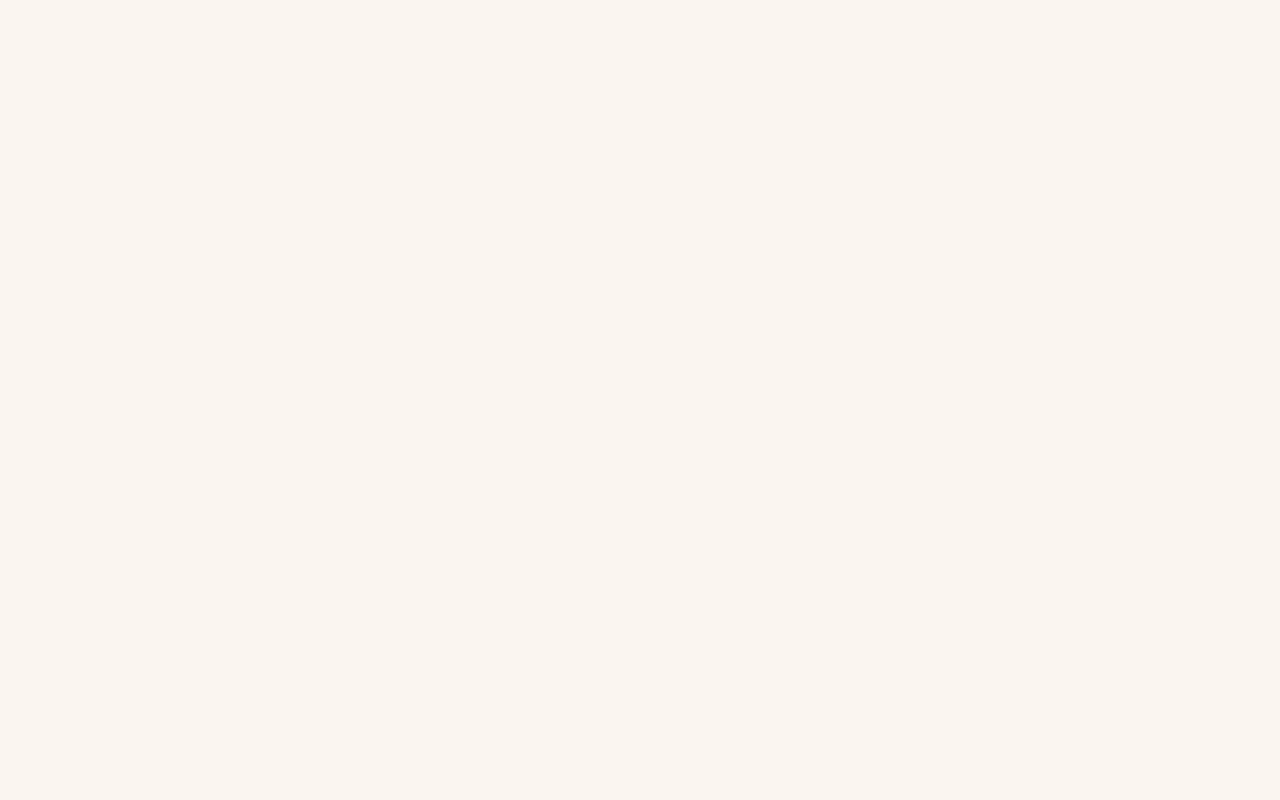
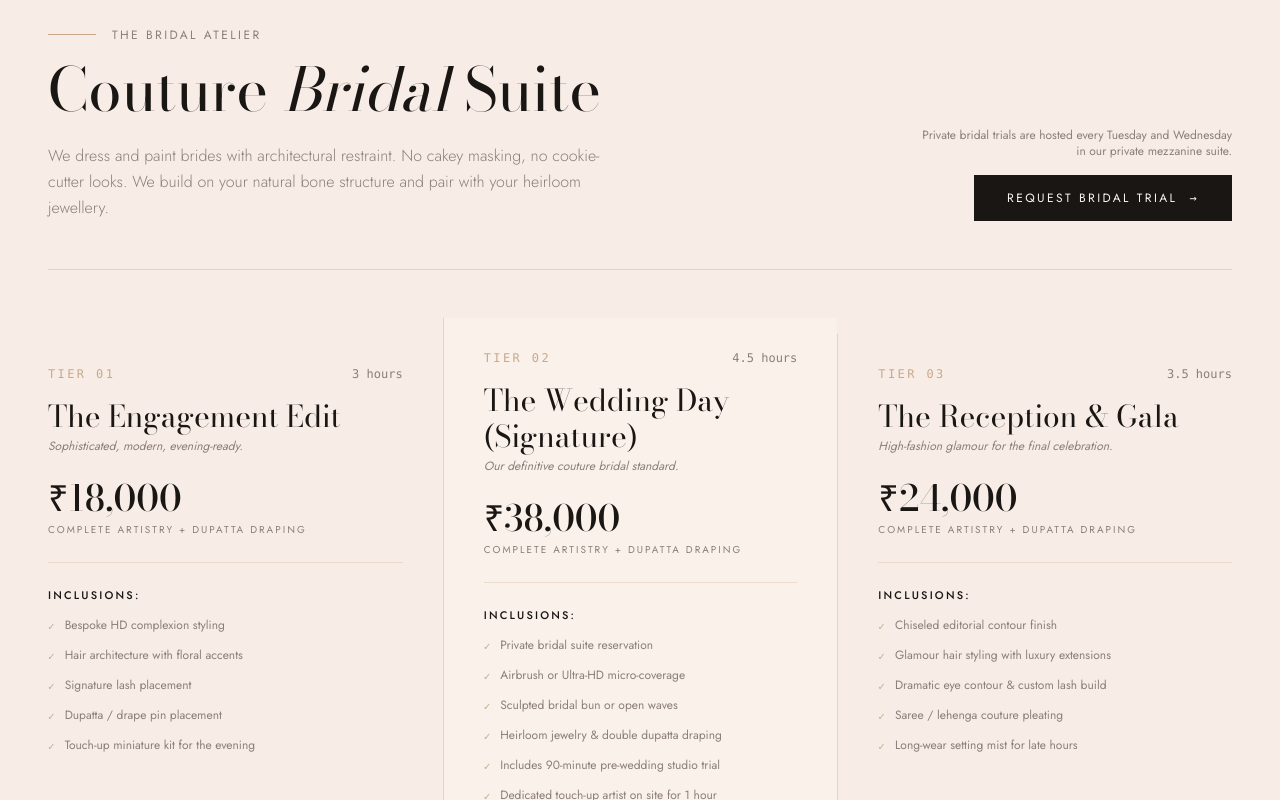
Before and after one commit to arivraHQ/noor-salon-spa, a Next.js app: page / in a window 1280 px wide. Shown: the part 5360-6160 px from the top of the page. Before the commit the page ends 5258 px from the top, so only its background shows below. Built offline with nearby package versions, Linux system fonts and the light colour scheme.

Commit message:
feat: bridal section

```diff
--- a/app/page.tsx
+++ b/app/page.tsx
@@ -3,6 +3,7 @@ import { Hero } from "@/components/sections/Hero";
 import { Intro } from "@/components/sections/Intro";
 import { ServicesMenu } from "@/components/sections/ServicesMenu";
 import { SignatureTreatments } from "@/components/sections/SignatureTreatments";
+import { Bridal } from "@/components/sections/Bridal";
 
 export default function Home() {
   return (
@@ -12,6 +13,7 @@ export default function Home() {
       <Intro />
       <ServicesMenu />
       <SignatureTreatments />
+      <Bridal />
     </main>
   );
 }
--- /dev/null
+++ b/components/sections/Bridal.tsx
@@ -0,0 +1,133 @@
+"use client";
+
+import React from "react";
+import { siteContent, BridalTier } from "@/content/site";
+
+export function Bridal() {
+  const { bridal } = siteContent;
+
+  const handleBridalTrial = (tierName?: string) => {
+    const text = encodeURIComponent(
+      `Hello Noor Atelier Kanpur,\nI would like to inquire about a Private Bridal Trial & Consultation${
+        tierName ? ` for ${tierName}` : ""
+      } at your Civil Lines studio.\nPlease let me know the upcoming Tuesday/Wednesday availability.`
+    );
+    window.open(`https://wa.me/${siteContent.nap.whatsappNumber}?text=${text}`, "_blank");
+  };
+
+  return (
+    <section
+      id="bridal"
+      aria-label="Couture Bridal Packages"
+      className="relative w-full py-20 sm:py-32 bg-blush/25 border-y border-champagne/40"
+    >
+      <div className="max-w-7xl mx-auto px-6 sm:px-8 lg:px-12">
+        {/* Header with Luxury Serif and Editorial Briefing */}
+        <div className="flex flex-col lg:flex-row lg:items-end justify-between pb-12 border-b border-champagne/40">
+          <div className="max-w-xl">
+            <div className="flex items-center space-x-4 mb-4">
+              <span className="w-12 h-[1px] bg-champagne" />
+              <span className="text-xs uppercase tracking-widest font-jost text-muted">
+                {bridal.eyebrow}
+              </span>
+            </div>
+            <h2 className="font-bodoni text-3xl sm:text-5xl md:text-6xl text-text font-normal leading-tight">
+              Couture <span className="italic">Bridal</span> Suite
+            </h2>
+            <p className="mt-6 text-base text-muted font-jost font-light leading-relaxed">
+              {bridal.description}
+            </p>
+          </div>
+
+          <div className="mt-8 lg:mt-0 flex flex-col items-start lg:items-end">
+            <p className="text-xs font-jost text-muted max-w-xs lg:text-right mb-4">
+              {bridal.trialNote}
+            </p>
+            <button
+              onClick={() => handleBridalTrial()}
+              type="button"
+              className="inline-flex items-center justify-center px-8 py-3.5 bg-primary text-bg font-jost text-xs uppercase tracking-widest hover:bg-text hover:text-blush transition-colors border border-primary focus:outline-none focus:ring-1 focus:ring-champagne"
+            >
+              <span>Request Bridal Trial</span>
+              <span className="ml-3 font-mono">→</span>
+            </button>
+          </div>
+        </div>
+
+        {/* 3 Package Tiers as a Refined Horizontal Comparison List (NOT bouncy cards) */}
+        <div className="mt-12 sm:mt-16 grid grid-cols-1 lg:grid-cols-3 divide-y lg:divide-y-0 lg:divide-x divide-champagne/40 border-b border-champagne/40">
+          {bridal.tiers.map((tier: BridalTier, idx: number) => (
+            <div
+              key={tier.id}
+              className={`py-10 lg:py-8 ${
+                idx === 0
+                  ? "lg:pr-10"
+                  : idx === 1
+                  ? "lg:px-10 bg-bg/40 -my-4 py-14"
+                  : "lg:pl-10"
+              } flex flex-col justify-between`}
+            >
+              <div>
+                {/* Top Tier Header */}
+                <div className="flex items-baseline justify-between mb-4">
+                  <span className="font-mono text-xs text-champagne tracking-widest">
+                    TIER 0{idx + 1}
+                  </span>
+                  <span className="font-mono text-xs text-muted">
+                    {tier.duration}
+                  </span>
+                </div>
+
+                <h3 className="font-bodoni text-2xl sm:text-3xl text-text font-normal">
+                  {tier.name}
+                </h3>
+                <p className="text-xs font-jost text-muted mt-1 italic">
+                  {tier.tagline}
+                </p>
+
+                {/* Price Display */}
+                <div className="my-6 pb-6 border-b border-champagne/30">
+                  <span className="font-bodoni text-3xl sm:text-4xl text-text font-medium">
+                    {tier.priceFormatted}
+                  </span>
+                  <span className="block text-[10px] tracking-widest text-muted uppercase font-jost mt-1">
+                    Complete Artistry + Dupatta Draping
+                  </span>
+                </div>
+
+                {/* Features List */}
+                <div className="space-y-3">
+                  <span className="block text-[11px] uppercase tracking-widest font-jost text-text font-medium mb-3">
+                    Inclusions:
+                  </span>
+                  {tier.features.map((feat, fIdx) => (
+                    <div
+                      key={fIdx}
+                      className="flex items-start space-x-2.5 text-xs font-jost text-muted"
+                    >
+                      <span className="text-champagne font-mono text-[11px] mt-0.5">
+                        ✓
+                      </span>
+                      <span>{feat}</span>
+                    </div>
+                  ))}
+                </div>
+              </div>
+
+              {/* Inquiry Action */}
+              <div className="mt-10 pt-6 border-t border-champagne/30">
+                <button
+                  onClick={() => handleBridalTrial(tier.name)}
+                  type="button"
+                  className="w-full text-center py-3 text-xs uppercase tracking-widest font-jost text-text border border-champagne hover:bg-primary hover:text-bg hover:border-primary transition-colors"
+                >
+                  Book {tier.name} Trial
+                </button>
+              </div>
+            </div>
+          ))}
+        </div>
+      </div>
+    </section>
+  );
+}
```
Also changed, not shown: public/screenshots/bridal-1440px.png (added), public/screenshots/bridal-375px.png (added).
